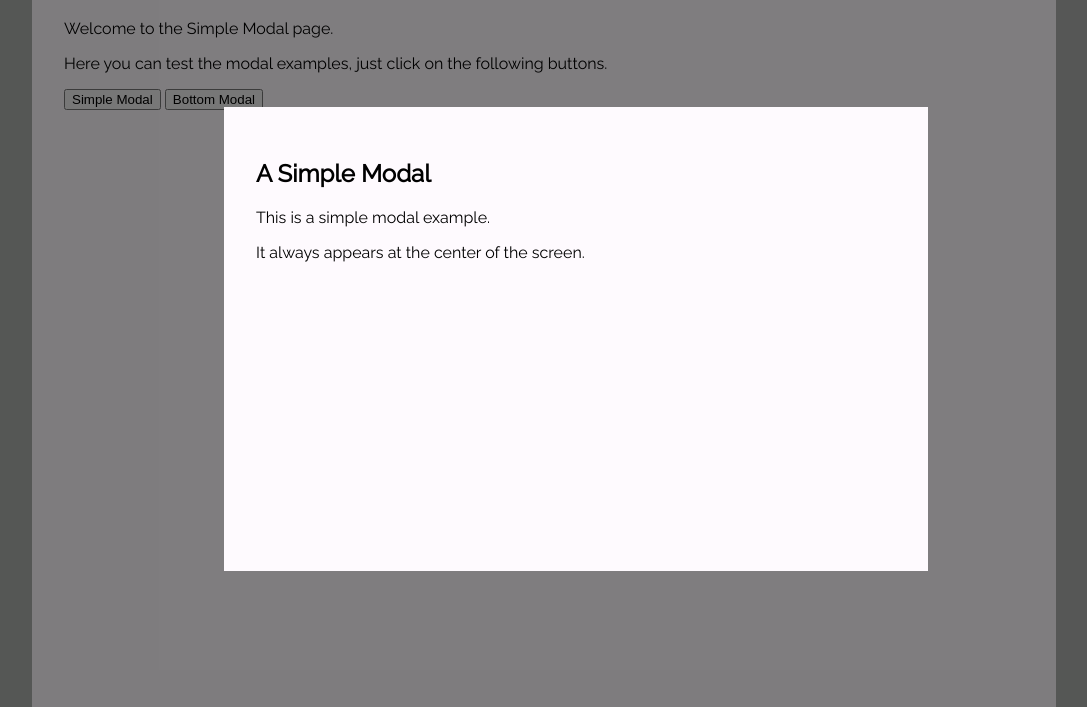
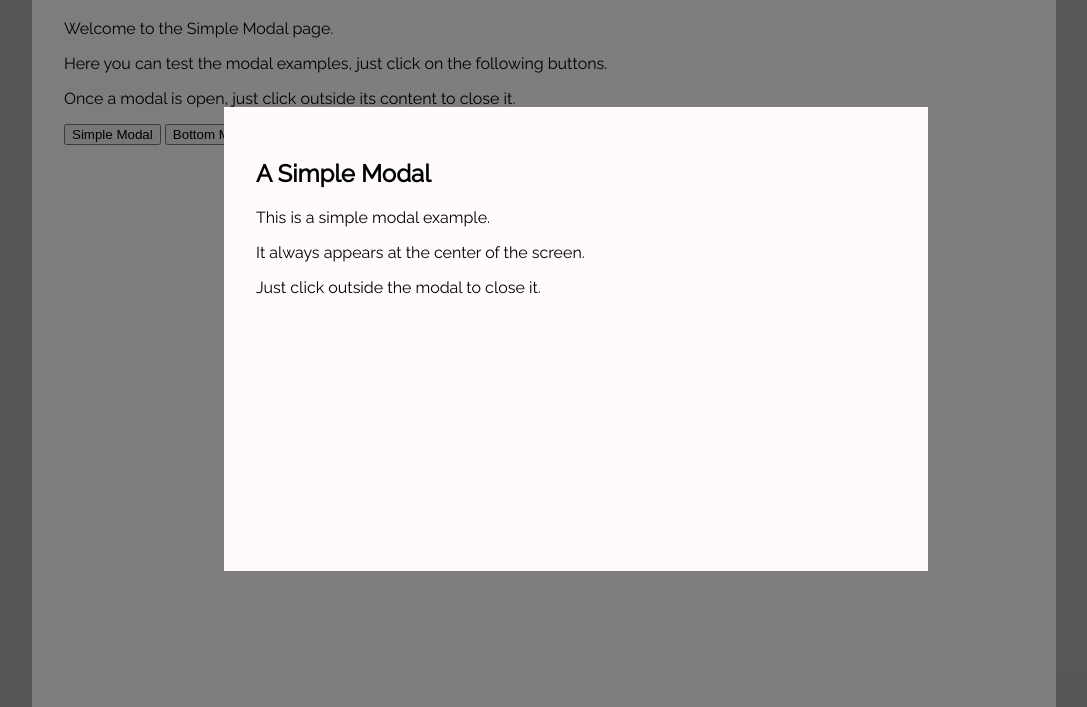
Before and after one commit to feraf/simple-modal, a plain HTML site: page index.html in a window 1280 px wide. Both pictures are taken after a click on the button "Simple Modal". Shown: the part 93-800 px from the top of the page, without its empty margins (96-1183 px from the left). Drawn offline with Linux system fonts and the light colour scheme.

Commit message:
Added how to close modal info.

```diff
--- a/index.html
+++ b/index.html
@@ -12,18 +12,21 @@
             <h1>A Simple Modal</h1>
             <p>This is a simple modal example.</p>
             <p>It always appears at the center of the screen.</p>
+            <p>Just click outside the modal to close it.</p>
         </section>
 
         <section id="bottom-modal" class="modal bottom">
             <h1>A Bottom Modal</h1>
             <p>This is a bottom modal example.</p>
             <p>It always appears at the bottom of the screen.</p>
+            <p>Just click outside the modal to close it.</p>
         </section>
 
         <main>
             <h1>Simple Modal Index</h1>
             <p>Welcome to the Simple Modal page.</p>
             <p>Here you can test the modal examples, just click on the following buttons.</p>
+            <p>Once a modal is open, just click outside its content to close it.</p>
             <div>
                 <button data-modal-opener="#simple-modal">Simple Modal</button>
                 <button data-modal-opener="#bottom-modal">Bottom Modal</button>
```
